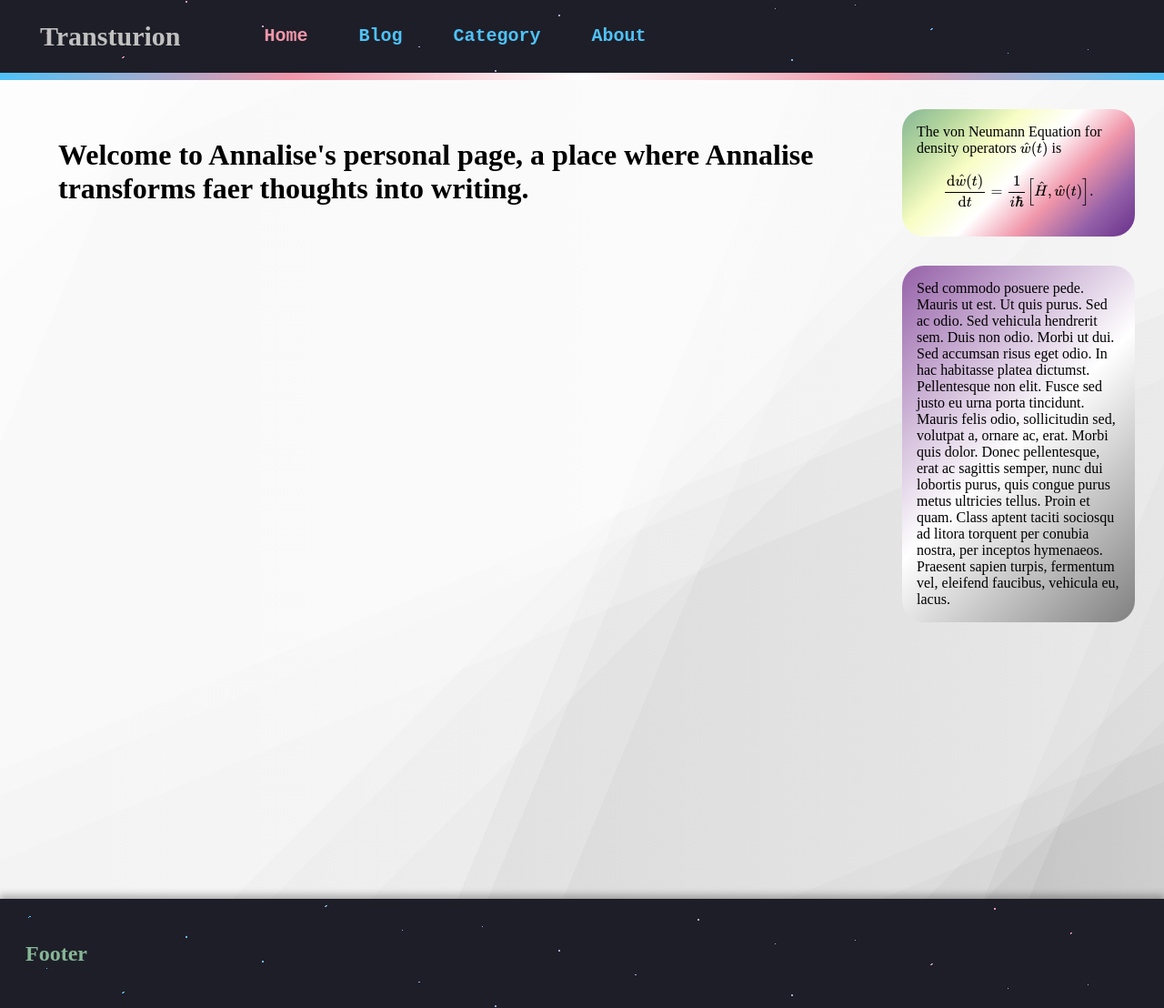
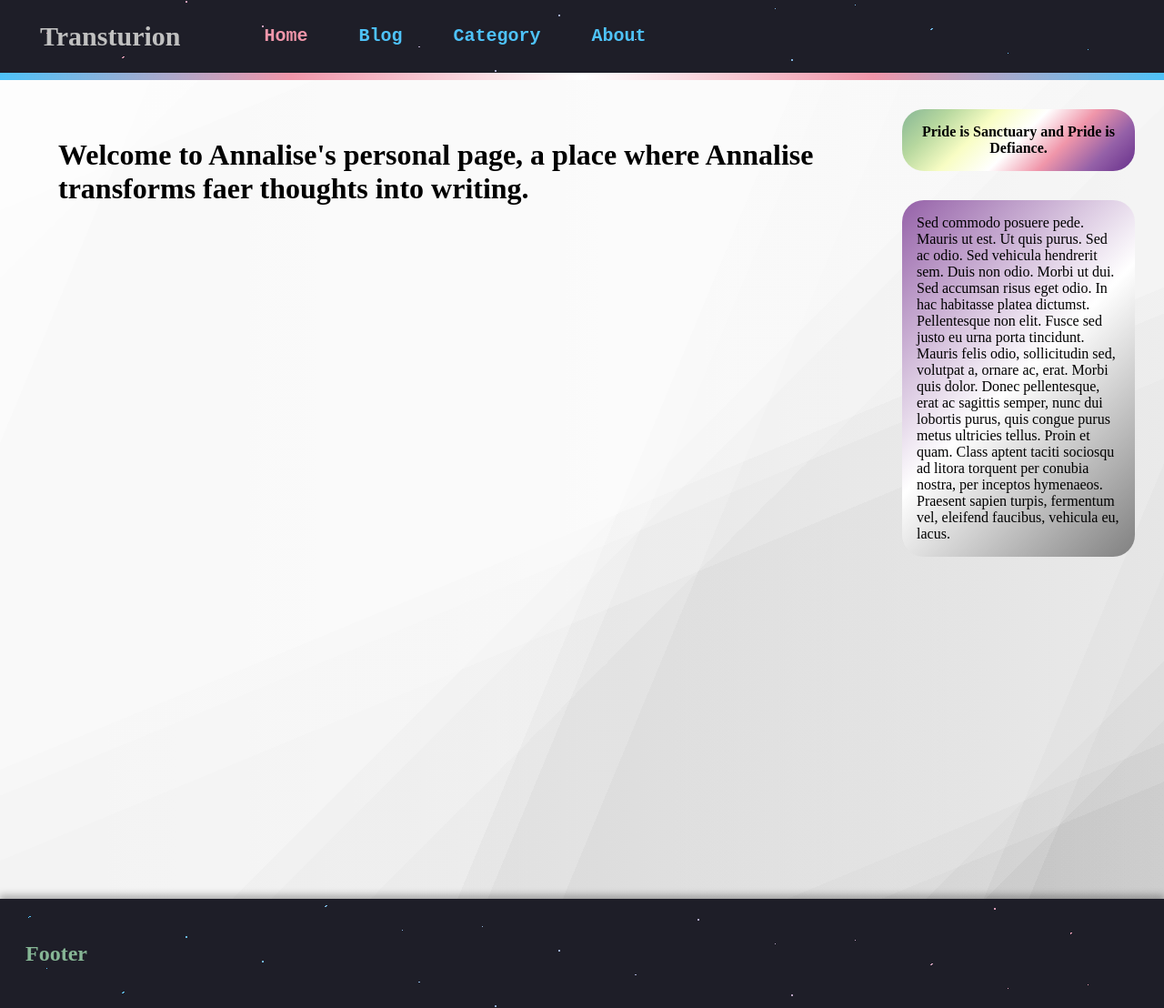
Before and after one commit to transturion/transturion.com, a Jekyll site: the page built from index.html, in a window 1280 px wide. Shown: the whole page at 91% size. Built offline with Jekyll 4.4.1, drawn with Linux system fonts in a browser that asks for light colours.

Commit message:
Signed-off-by: transturion <transturion@MacBook-Pro-562F.local>

```diff
--- a/_layouts/default.html
+++ b/_layouts/default.html
@@ -25,7 +25,7 @@
                 <div class="leftcolumn">{{ content }}</div>
                 <div class="rightcolumn">
                     <div class="card1">
-                        The von Neumann Equation for density operators \(\hat w(t)\) is \[\frac{\mathrm{d}\hat w(t)}{\mathrm {d}t}=\frac1{i\hbar}\left[\hat H,\hat w(t)\right].\]
+                        <center><b>Pride is Sanctuary and Pride is Defiance.</b></center>
                     </div>
                     <div class="card2">
                         Sed commodo posuere pede. Mauris ut est. Ut quis purus. Sed ac odio. Sed vehicula hendrerit sem. Duis non odio. Morbi ut dui. Sed accumsan risus eget odio. In hac habitasse platea dictumst. Pellentesque non elit. Fusce sed justo eu urna porta tincidunt. Mauris felis odio, sollicitudin sed, volutpat a, ornare ac, erat. Morbi quis dolor. Donec pellentesque, erat ac sagittis semper, nunc dui lobortis purus, quis congue purus metus ultricies tellus. Proin et quam. Class aptent taciti sociosqu ad litora torquent per conubia nostra, per inceptos hymenaeos. Praesent sapien turpis, fermentum vel, eleifend faucibus, vehicula eu, lacus.
--- a/_sass/content.scss
+++ b/_sass/content.scss
@@ -6,8 +6,6 @@ body {
     overflow-y: scroll;
     overflow-x: hidden;
     margin: 0;
-    /*background-image: linear-gradient(74deg, rgba(236, 236, 236,0.02) 0%, rgba(236, 236, 236,0.02) 13%,transparent 13%, transparent 64%,rgba(55, 55, 55,0.02) 64%, rgba(55, 55, 55,0.02) 71%,rgba(239, 239, 239,0.02) 71%, rgba(239, 239, 239,0.02) 100%),linear-gradient(170deg, rgba(8, 8, 8,0.02) 0%, rgba(8, 8, 8,0.02) 1%,transparent 1%, transparent 60%,rgba(9, 9, 9,0.02) 60%, rgba(9, 9, 9,0.02) 80%,rgba(198, 198, 198,0.02) 80%, rgba(198, 198, 198,0.02) 100%),linear-gradient(118deg, rgba(134, 134, 134,0.02) 0%, rgba(134, 134, 134,0.02) 30%,transparent 30%, transparent 43%,rgba(85, 85, 85,0.02) 43%, rgba(85, 85, 85,0.02) 47%,rgba(103, 103, 103,0.02) 47%, rgba(103, 103, 103,0.02) 100%),linear-gradient(249deg, rgba(178, 178, 178,0.02) 0%, rgba(178, 178, 178,0.02) 8%,transparent 8%, transparent 47%,rgba(161, 161, 161,0.02) 47%, rgba(161, 161, 161,0.02) 61%,rgba(19, 19, 19,0.02) 61%, rgba(19, 19, 19,0.02) 100%),linear-gradient(90deg, rgb(255,255,255),rgb(255,255,255));
-    min-height: 100vh;*/
 }
 
 /* two-column layout */
```
